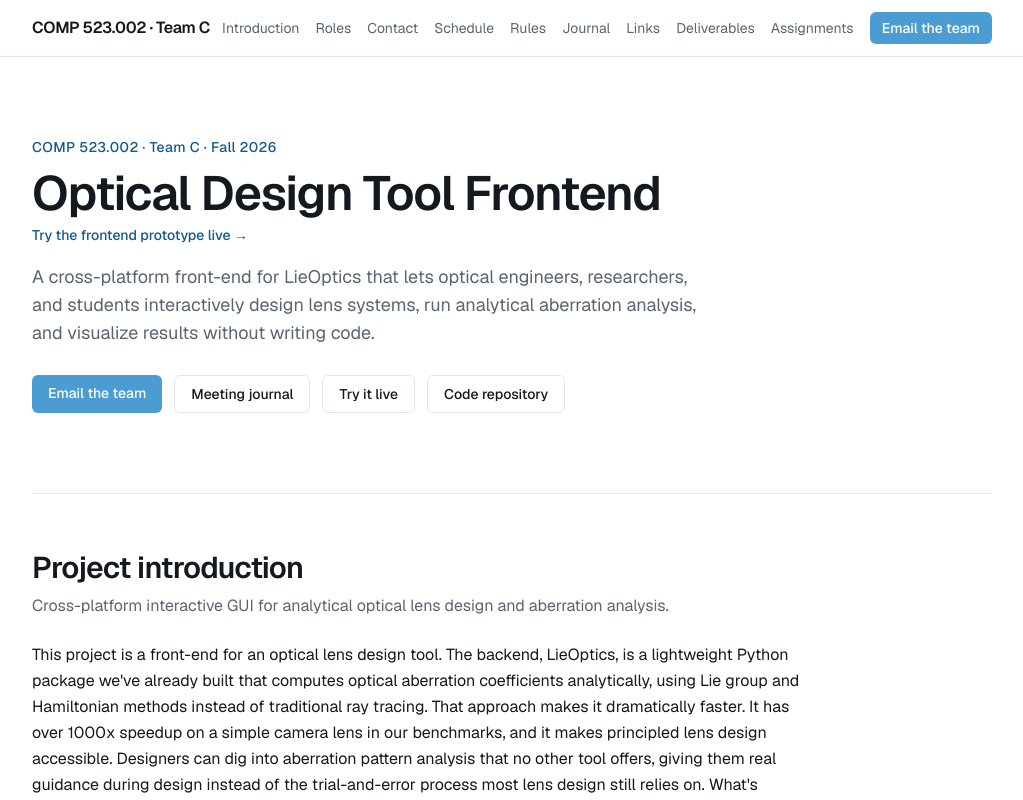
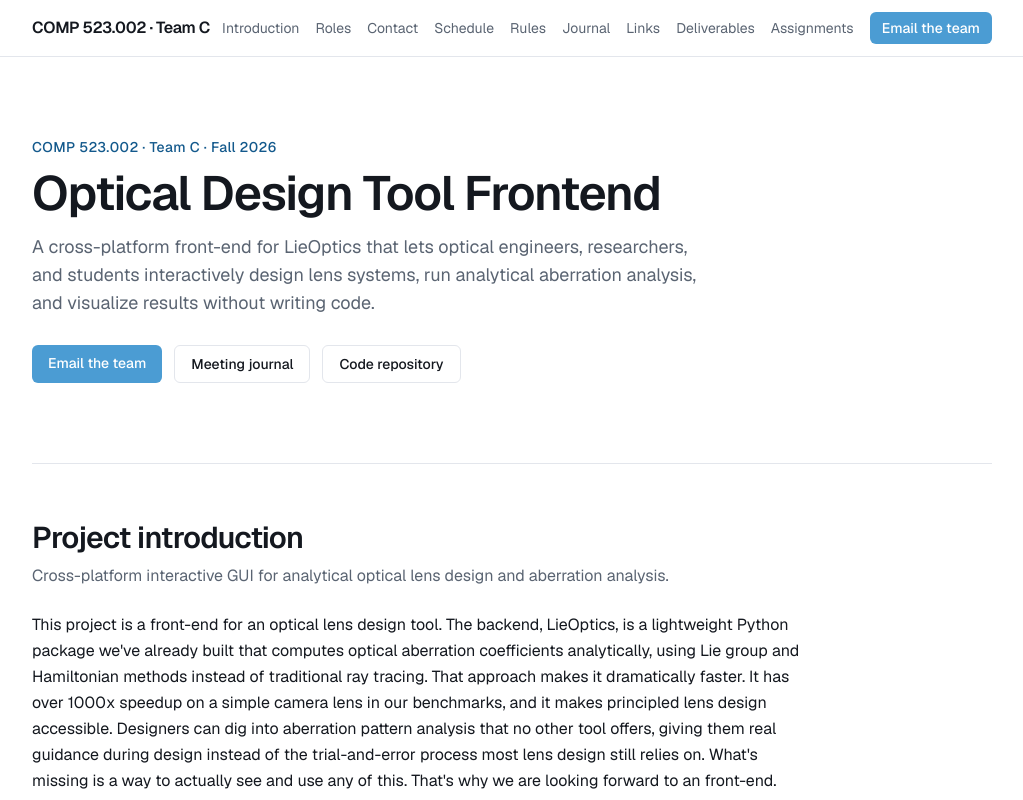
Before and after one commit to SarathyS101/team_website, a Next.js app: page / in a window 1280 px wide. Shown: the top 800 px of the page, without its empty margins (128-1151 px from the left). Built offline with nearby package versions, Linux system fonts and the light colour scheme.

Commit message:
docs: remove links to the old live prototype site

```diff
--- a/app/page.tsx
+++ b/app/page.tsx
@@ -34,14 +34,6 @@ export default function Home() {
         <h1 className="mt-3 text-4xl font-semibold tracking-tight sm:text-5xl">
           {project.name}
         </h1>
-        <a
-          href={site.frontendUrl}
-          target="_blank"
-          rel="noopener noreferrer"
-          className="mt-2 inline-block text-sm font-medium text-accent-strong hover:underline"
-        >
-          Try the frontend prototype live &rarr;
-        </a>
         <p className="mt-4 max-w-2xl text-lg text-muted">{project.elevatorPitch}</p>
         <div className="mt-7 flex flex-wrap gap-3">
           <a
@@ -56,14 +48,6 @@ export default function Home() {
           >
             Meeting journal
           </Link>
-          <a
-            href={site.frontendUrl}
-            target="_blank"
-            rel="noopener noreferrer"
-            className="rounded-md border border-line px-4 py-2 text-sm font-medium hover:border-accent"
-          >
-            Try it live
-          </a>
           <a
             href={site.repoUrl}
             target="_blank"
--- a/content/deliverables.ts
+++ b/content/deliverables.ts
@@ -83,8 +83,7 @@ export const deliverables: readonly Deliverable[] = [
     name: "Week 2: frontend scaffold + mock prototype",
     dueDate: "2026-10-11",
     status: "Submitted",
-    href: "https://lieoptics-frontend.vercel.app",
-    note: "Ahead of schedule: a Vite + React + TypeScript app is up with a lens-system builder form, a layout sketch, an aberration coefficient table, a spot diagram (3 field angles), and a mock optimization run, all behind a typed API interface so the real backend can be swapped in later. Try it live at the link above, or see the source at github.com/LakshinG/lieopitcs-Frontend. Electron packaging and the real LieOptics backend connection are still to do.",
+    note: "Ahead of schedule: a Vite + React + TypeScript app is up with a lens-system builder form, a layout sketch, an aberration coefficient table, a spot diagram (3 field angles), and a mock optimization run, all behind a typed API interface so the real backend can be swapped in later. This early prototype has since been replaced by the Electron app connected to the real LieOptics backend.",
   },
   {
     name: "Midterm talk",
--- a/content/links.ts
+++ b/content/links.ts
@@ -41,11 +41,6 @@ export const linkGroups: readonly LinkGroup[] = [
         label: "TA course requirements",
         href: "https://hackmd.io/zci0WxDvSfC9OpvXnEK2Aw",
         note: "Weekly reporting, Git, and tracking rules from the TA.",
-      },
-      {
-        label: "Frontend prototype (live)",
-        href: "https://lieoptics-frontend.vercel.app",
-        note: "Try the D5 deliverable running, not just its source.",
       },
       {
         label: "LieOptics backend repository",
--- a/content/site.ts
+++ b/content/site.ts
@@ -17,9 +17,6 @@ export const site = {
   /** Public code repository for the project (the frontend, not this website). */
   repoUrl: "https://github.com/LakshinG/lieopitcs-Frontend",
 
-  /** The frontend prototype itself, running live (not just its source). */
-  frontendUrl: "https://lieoptics-frontend.vercel.app",
-
   /** Bump this whenever you update the site. The footer shows it. */
   lastUpdated: "2026-11-10",
 } as const;
```
